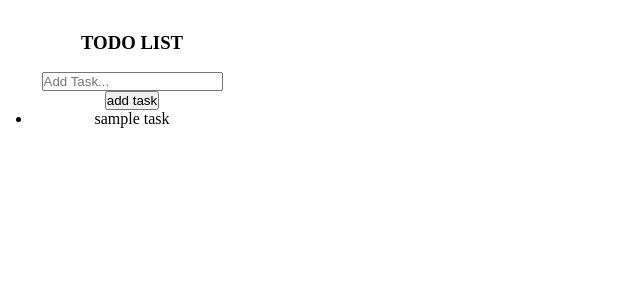
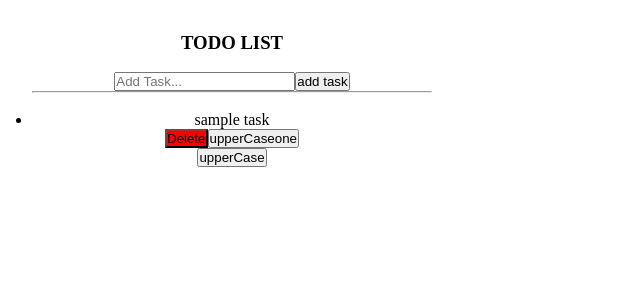
Before and after one commit to Nishantsharma-max/Learning-React, a React (Vite) app: page / in a window 1280 px wide. Shown: the top 300 px of the page, without its empty margins (0-640 px from the left). Built offline with nearby package versions, Linux system fonts and the light colour scheme.

Commit message:
usestatehook

```diff
--- a/src/main.jsx
+++ b/src/main.jsx
@@ -4,7 +4,7 @@ import { createRoot } from 'react-dom/client'
 import App from './App.jsx'
 
 createRoot(document.getElementById('root')).render(
-  //<StrictMode>
+  <StrictMode>
     <App />
-  //</StrictMode>,
+  </StrictMode>,
 )
--- a/src/todo.jsx
+++ b/src/todo.jsx
@@ -1,31 +1,64 @@
 import { useState } from "react"
+import {v4 as uuidv4} from 'uuid'
 export default function Todo(){
-     let [todo,settodo]=useState(["sample task"])
+     let [todo,settodo]=useState([{task:"sample task", id: uuidv4()}])
     let [newtodo,setnewtodo]=useState("")
+    let [styles,setstyles]=useState({})
 
     let resetnewtodo = (event) => {
      setnewtodo(event.target.value)
     }
 
     let addtask=()=>{
-          settodo([...todo,newtodo])
+          settodo([...todo,{task:newtodo,id:uuidv4()}])
           setnewtodo("")
     }
+    let handledelete=(id)=>{
+     let copy=todo.filter((todo)=>{
+          return todo.id != id
+     })
+     settodo([...copy])
+          // for(let el of todo){
+     //      if (el.id==event.target.id){
+     //          todo.splice(todo.indexOf(el),1)
+     //          settodo([...todo])
+     //      }
+     // settodo((prev)=>{prev.filter((prev)=> prev.id!=id)})
+
+     }
+
+     let uppercase=()=>{
+          settodo((todo)=>todo.map((el)=>{return {...el,task:el.task.toUpperCase()}}))
+     }
+
+     let uppercaseone=(id)=>{
+          settodo((todo)=>todo.map((el)=>{
+               if(el.id==id)
+                return {...el,task:el.task.toUpperCase()}
+               else return {...el}
+               }
+          ))
+     }
+
 
 
      return(
-     <div style={{width:"200px"}}>
+     <div style={{width:"400px"}}>
           <h3>TODO LIST</h3><br />
           <input type="text" placeholder="Add Task..." value={newtodo} onChange={resetnewtodo} />
-          <button onClick={addtask} >add task</button>
+          <button onClick={addtask} >add task</button><br /><hr /><br />
           <ul>
                {
                     todo.map((todo)=>{
-                         return <li>{todo}</li>
+                         return <>
+                         <li style={styles}  key={todo.id}>{todo.task}</li>
+                         <button onClick={()=>handledelete(todo.id)} style={{backgroundColor:"red"}} >Delete</button>
+                         <button onClick={()=>uppercaseone(todo.id)}>upperCaseone</button>
+                         </>
                     })
-
                }
           </ul>
+          <button onClick={uppercase}>upperCase</button>
      </div>
      );
 }
```
